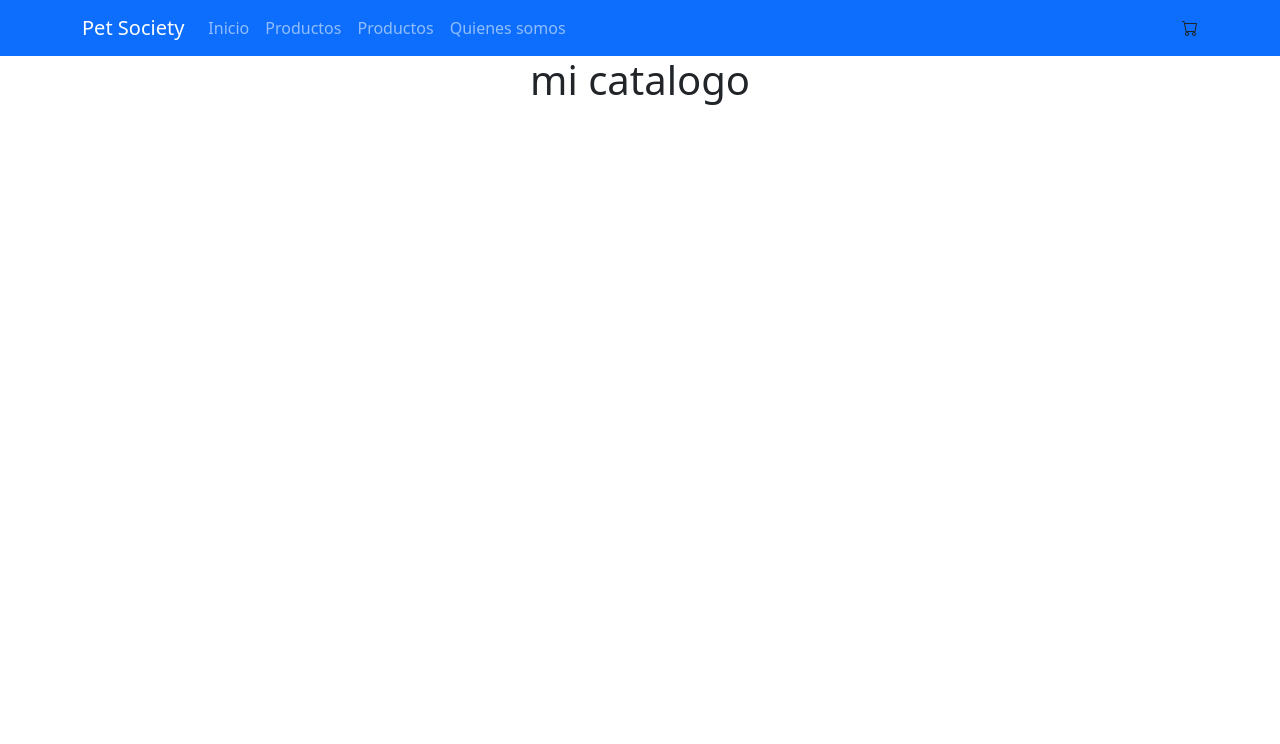
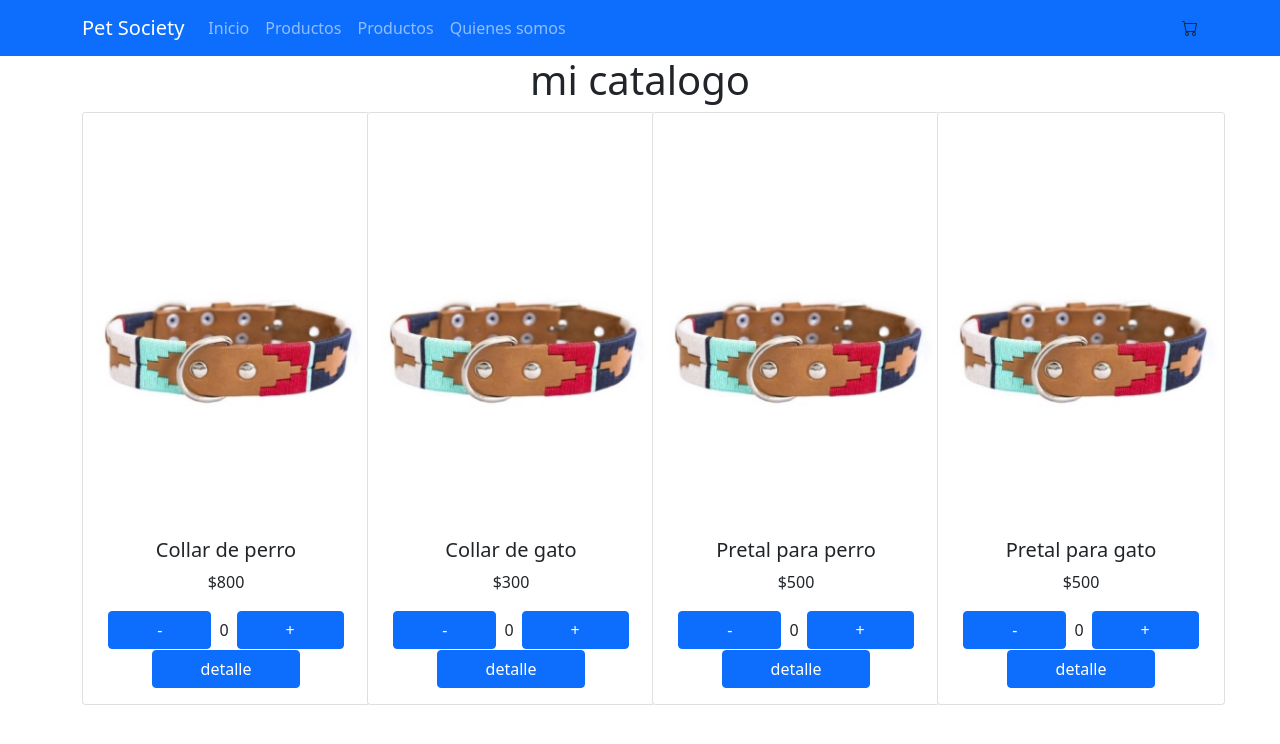
Before and after one commit to Nicoledesma98/pet-ecommerce, a React (Create React App) app: page / in a window 1280 px wide. Shown: the top 744 px of the page. Built offline with nearby package versions, Linux system fonts and the light colour scheme.

Commit message:
agregando card

```diff
--- a/src/App.js
+++ b/src/App.js
@@ -1,13 +1,14 @@
 import './App.css';
-import NavBar from  "./componentes/NavBar/NavBar";
+import NavBar from "./componentes/NavBar/NavBar";
 import ItemListContainer from "./componentes/ItemListContainer/ItemListContainer";
+import Cards from './componentes/Card/Cards';
 function App() {
   return (
     <div className="App">
-     <NavBar/>
-     <ItemListContainer titulo={"mi catalogo"}/>
-
-    </div>
+      <NavBar />
+            <ItemListContainer titulo={"mi catalogo"} />
+            <Cards/>
+</div>
   );
 }
 
--- /dev/null
+++ b/src/componentes/Card/Card.js
@@ -0,0 +1,38 @@
+import React, { useState } from "react"
+import { Card, Button } from "react-bootstrap"
+
+const CardItem = ({title,pesos}) => {
+    const [count, setCount] = useState(0)
+    const addCount = () => {
+        setCount(count +1)
+    }
+const removeCount =() => {
+    if (count > 0) {
+        setCount(count - 1)
+    }
+
+}
+
+return (
+    <div>
+                <Card style={{ width: '18rem' }}>
+                        <Card.Img variant="top" src="./collar.jpg" />
+                        <Card.Body >
+                            <Card.Title>{title}</Card.Title>
+                            <Card.Text>
+                                {pesos}
+                            </Card.Text>
+                            <div className="d-flex justify-content-center align-items-baseline">
+                            <Button className="px-5" onClick={removeCount}>-</Button>
+                            <p className="m-2">{count}</p>
+                            <Button className="px-5" onClick={addCount}>+</Button>
+                            </div>
+
+                            <Button className="px-5" variant="primary">detalle</Button>
+                        </Card.Body>
+                    </Card>
+
+    </div>
+)
+}
+export default CardItem
--- /dev/null
+++ b/src/componentes/Card/Cards.js
@@ -0,0 +1,23 @@
+import React from "react";
+import CardItem from "./Card";
+function Cards() {
+    return (
+        <div className="container">
+            <div className="row">
+                <div className="col-md-3">
+                    <CardItem title={"Collar de perro"} pesos="$800"/>
+                </div>
+                <div className="col-md-3">
+                    <CardItem title={"Collar de gato"} pesos="$300"/>
+                </div>
+                <div className="col-md-3">
+                    <CardItem title={"Pretal para perro"} pesos="$500" />
+                </div>
+                <div className="col-md-3">
+                    <CardItem title={"Pretal para gato"} pesos="$500" />
+                </div>
+            </div>
+        </div>
+    )
+}
+export default Cards
```
Also changed, not shown: public/collar.jpg (added), src/componentes/Card/Card.css (added).
